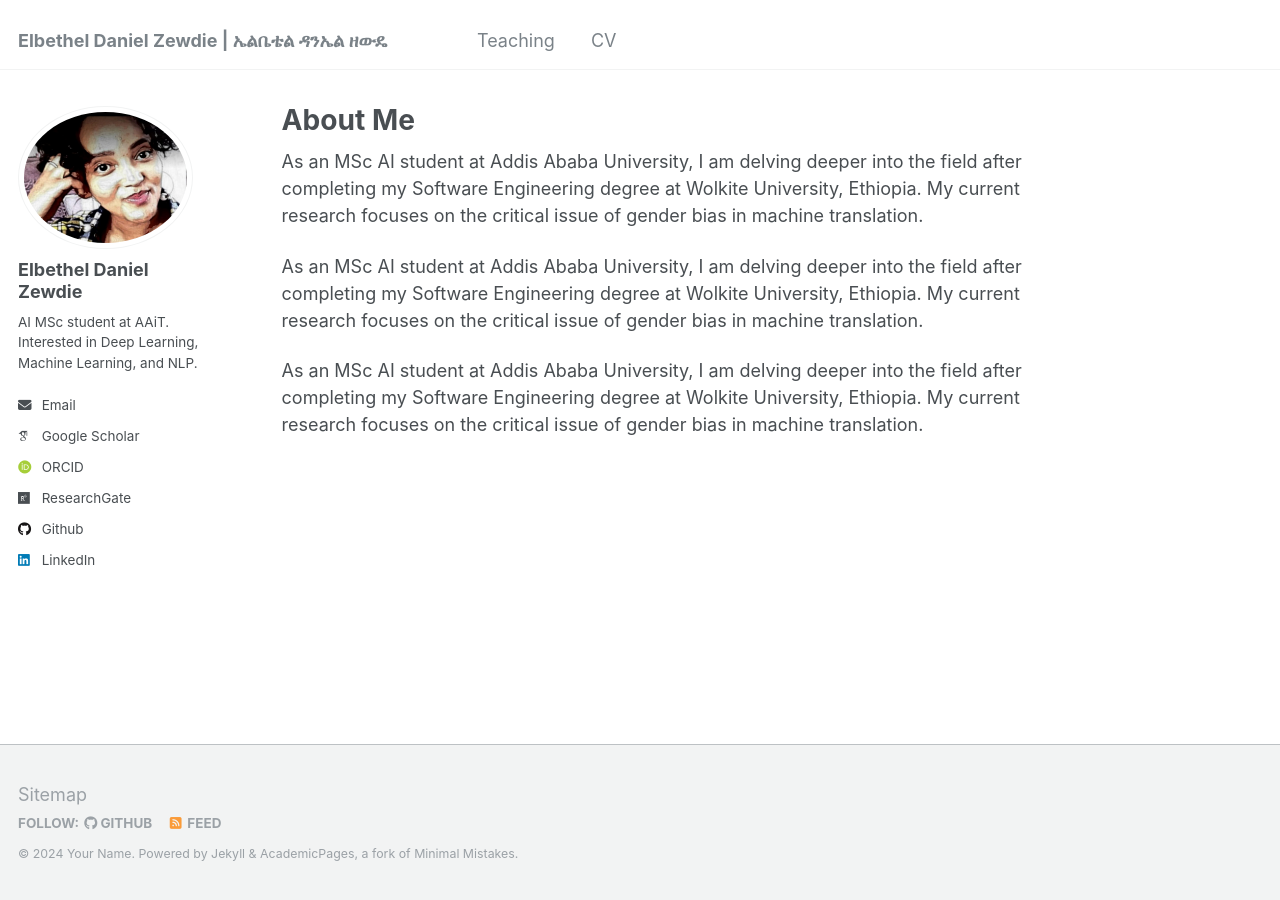
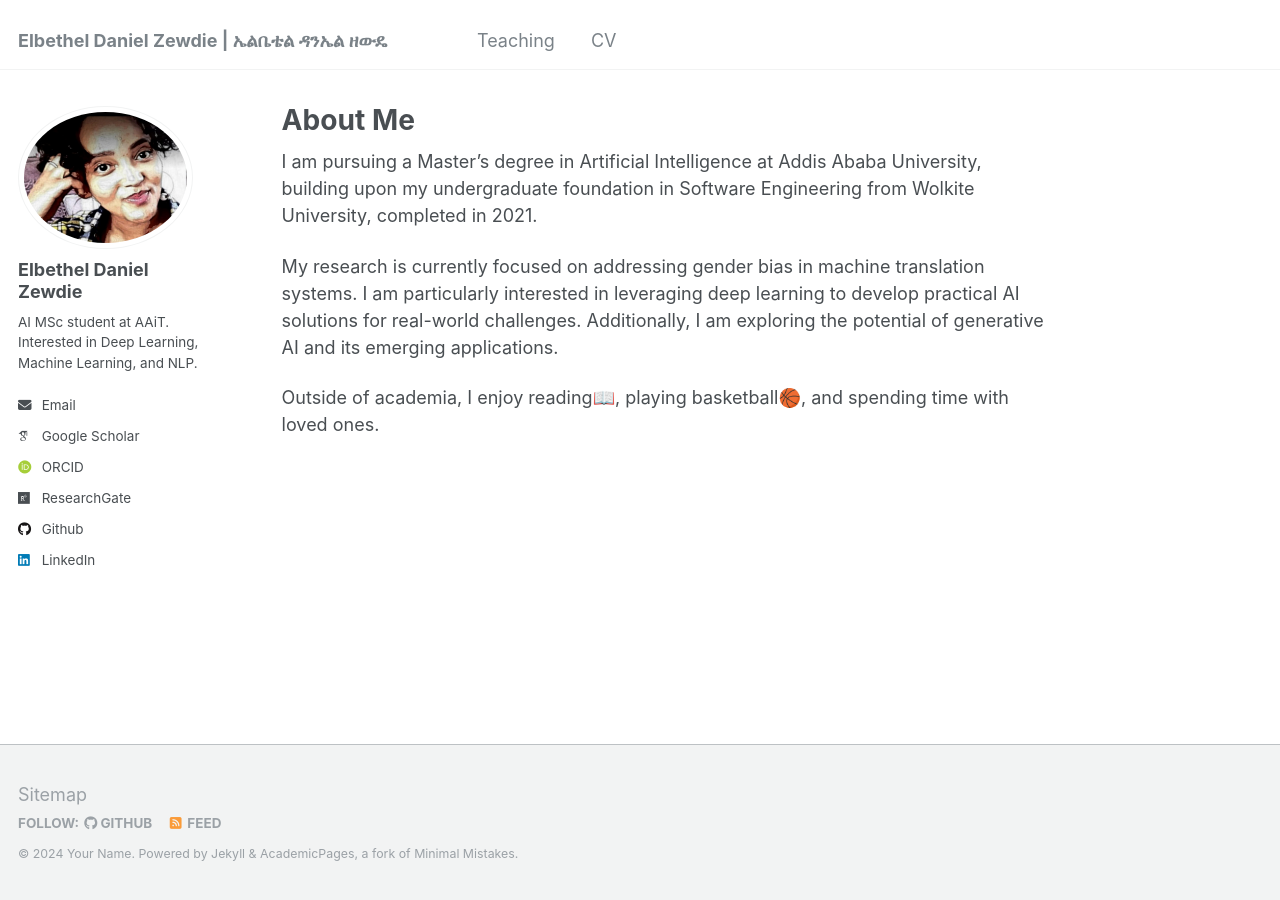
Before and after one commit to Elbethel-dan/Elbethel-dan.github.io, a Jekyll site: the page built from _pages/about.md, in a window 1280 px wide. Built offline with Jekyll 4.4.1, drawn with Linux system fonts in a browser that asks for light colours; some web fonts are replaced.

Commit message:
Update about.md

```diff
--- a/_pages/about.md
+++ b/_pages/about.md
@@ -8,9 +8,8 @@ redirect_from:
 ---
 
 
-As an MSc AI student at Addis Ababa University, I am delving deeper into the field after completing my Software Engineering degree at Wolkite University, Ethiopia. My current research focuses on the critical issue of gender bias in machine translation.
+I am pursuing a Master's degree in Artificial Intelligence at Addis Ababa University, building upon my undergraduate foundation in Software Engineering from Wolkite University, completed in 2021.
 
-As an MSc AI student at Addis Ababa University, I am delving deeper into the field after completing my Software Engineering degree at Wolkite University, Ethiopia. My current research focuses on the critical issue of gender bias in machine translation.
+My research is currently focused on addressing gender bias in machine translation systems. I am particularly interested in leveraging deep learning to develop practical AI solutions for real-world challenges. Additionally, I am exploring the potential of generative AI and its emerging applications.
 
-
-As an MSc AI student at Addis Ababa University, I am delving deeper into the field after completing my Software Engineering degree at Wolkite University, Ethiopia. My current research focuses on the critical issue of gender bias in machine translation.
+Outside of academia, I enjoy reading📖, playing basketball🏀, and spending time with loved ones.
```
